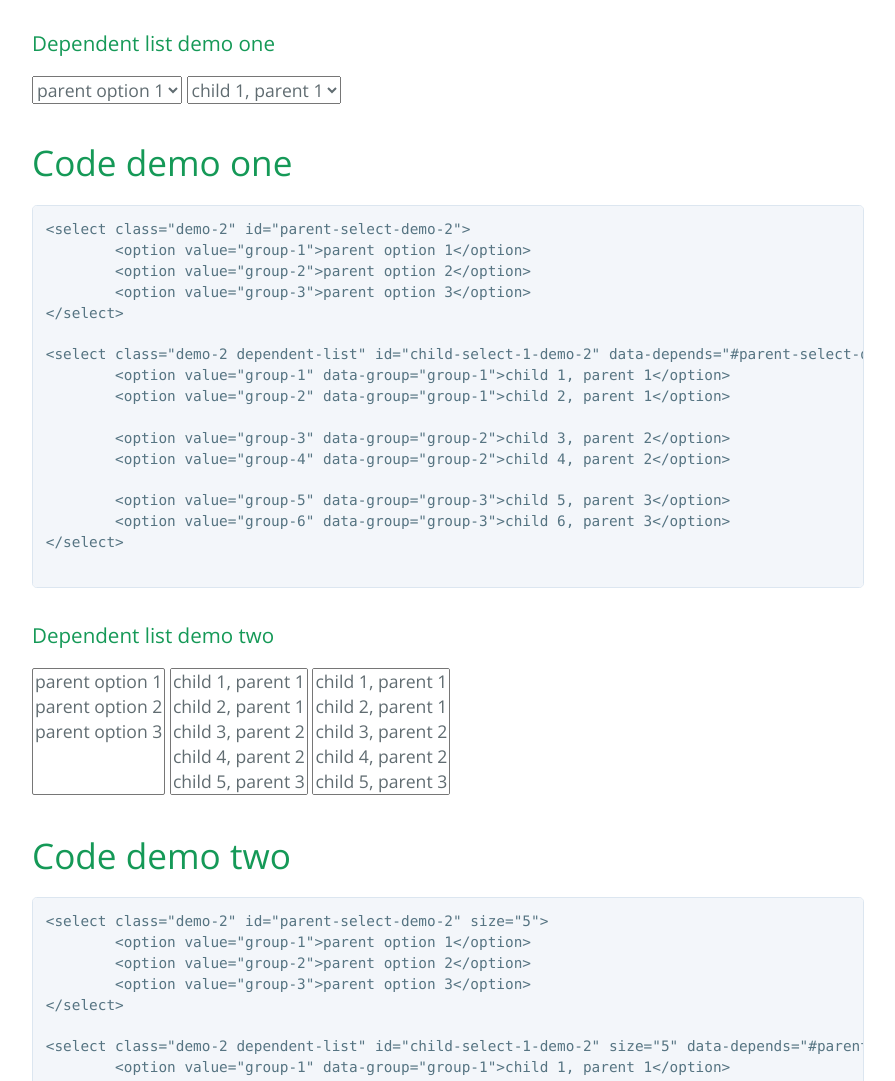
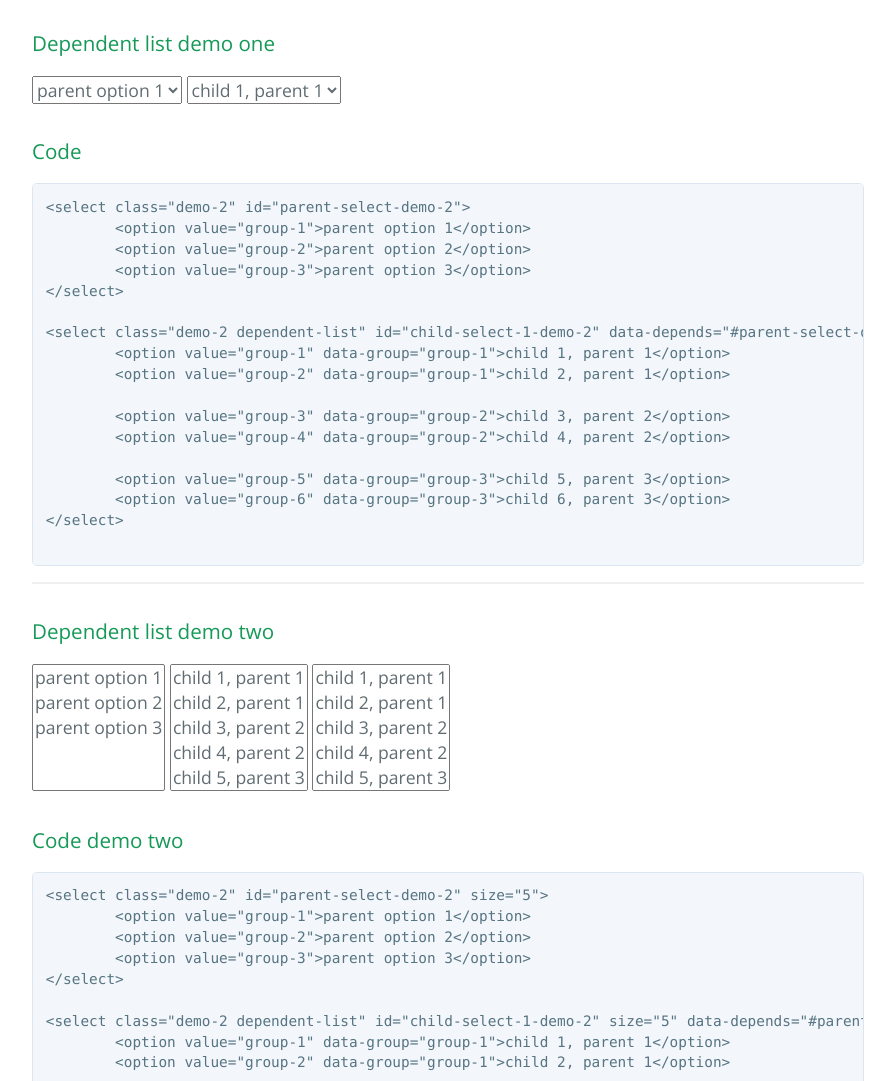
Before and after one commit to ubazinga/dependent-list, a plain HTML site: page index.html in a window 1280 px wide. Shown: the part 340-1421 px from the top of the page, without its empty margins (192-1087 px from the left). Drawn offline with nearby package versions, Linux system fonts and the light colour scheme; a script that the page names is missing.

Commit message:
no message

```diff
--- a/index.html
+++ b/index.html
@@ -41,7 +41,7 @@
 				</select>
 			</p>
 
-			<h1>Code demo one</h1>
+			<h3>Code</h3>
 
 			<pre>
 &lt;select class="demo-2" id="parent-select-demo-2"&gt;
@@ -61,6 +61,8 @@
 	&lt;option value="group-6" data-group="group-3"&gt;child 6, parent 3&lt;/option&gt;
 &lt;/select&gt;
 			</pre>
+
+			<hr>
 
 
 			<h3>
@@ -97,7 +99,7 @@
 				</select>
 			</p>
 
-			<h1>Code demo two</h1>
+			<h3>Code demo two</h3>
 
 			<pre>
 &lt;select class="demo-2" id="parent-select-demo-2" size="5"&gt;
```
